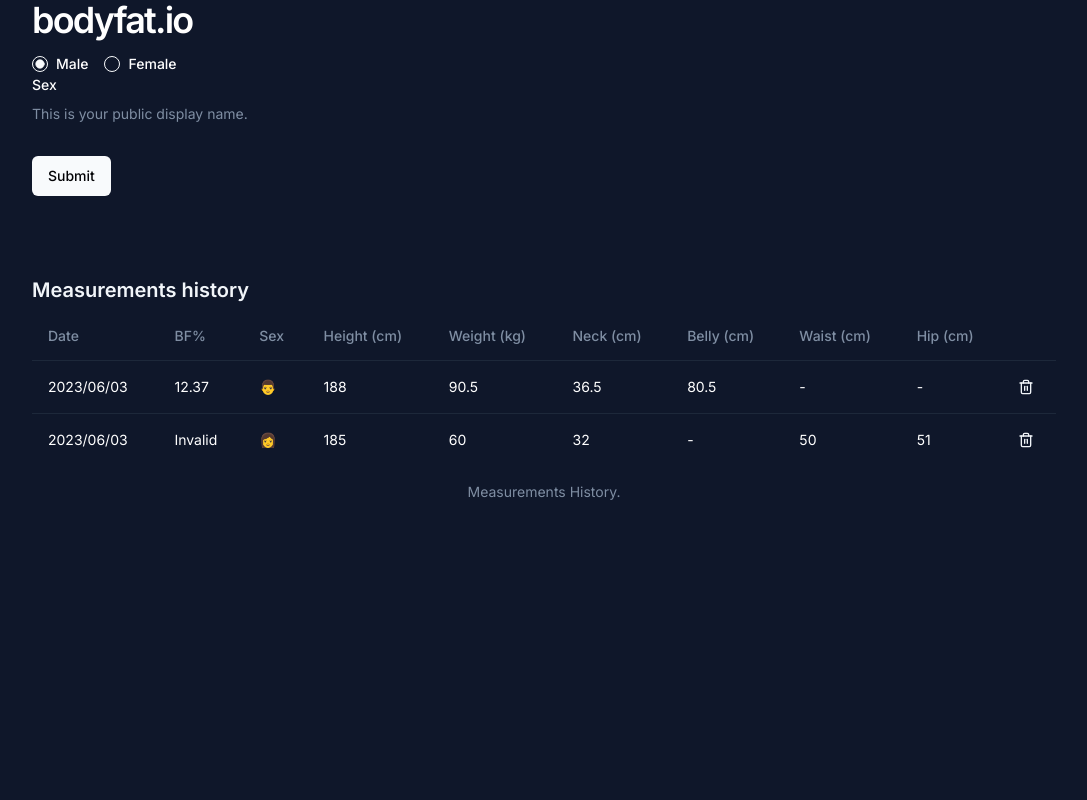
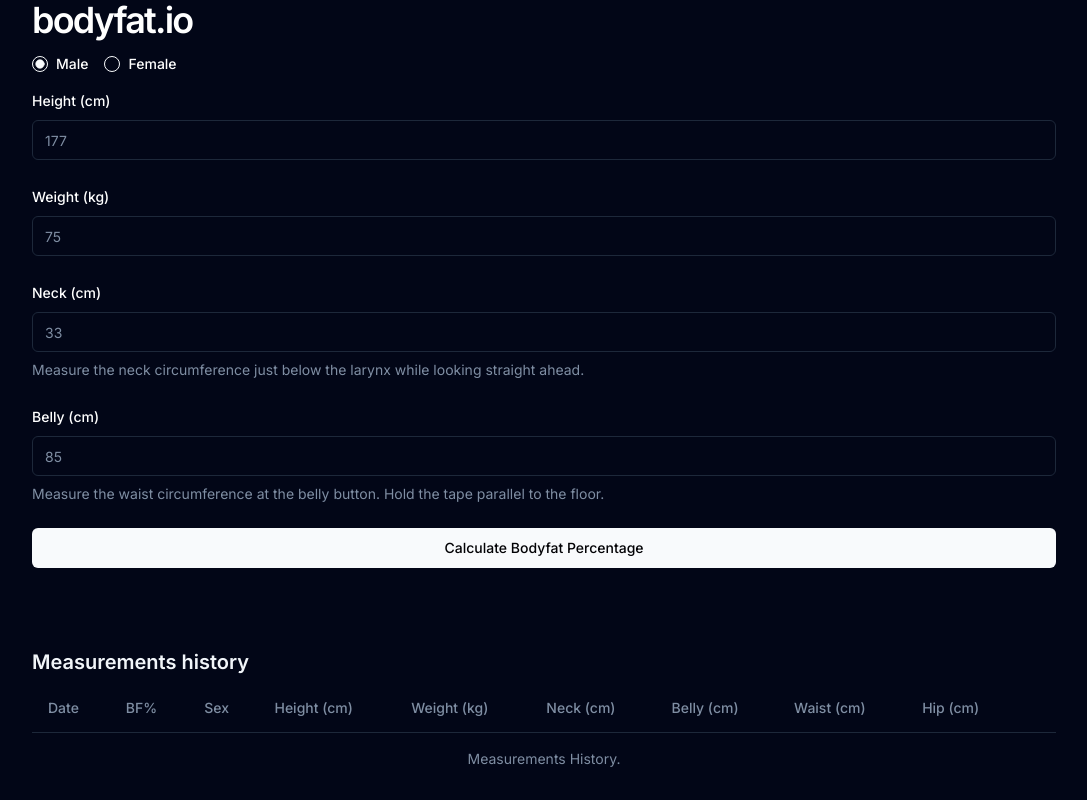
Before and after one commit to kulgg/bodyfat.cc, a Next.js app: page / in a window 1280 px wide. Shown: the whole page, without its empty margins (96-1183 px from the left). Built offline with nearby package versions, Linux system fonts and the light colour scheme.

Commit message:
Implement male form

```diff
--- /dev/null
+++ b/app/FemaleForm.tsx
@@ -0,0 +1,71 @@
+"use client";
+
+import { zodResolver } from "@hookform/resolvers/zod";
+import * as z from "zod";
+import {
+  Form,
+  FormControl,
+  FormDescription,
+  FormField,
+  FormItem,
+  FormLabel,
+  FormMessage,
+} from "@/components/ui/Form";
+import { Input } from "@/components/ui/input";
+import { Button } from "@/components/ui/button";
+import { useForm } from "react-hook-form";
+import {
+  Select,
+  SelectContent,
+  SelectItem,
+  SelectTrigger,
+  SelectValue,
+} from "@/components/ui/select";
+import { RadioGroup, RadioGroupItem } from "@/components/ui/radio-group";
+import { Label } from "@radix-ui/react-label";
+
+const formSchema = z.object({
+  height: z.number(),
+  weight: z.number(),
+  neck: z.number(),
+  belly: z.number(),
+  waist: z.number(),
+  hip: z.number(),
+});
+
+export default function FemaleForm() {
+  // 1. Define your form.
+  const form = useForm<z.infer<typeof formSchema>>({
+    resolver: zodResolver(formSchema),
+    defaultValues: {},
+  });
+
+  // 2. Define a submit handler.
+  function onSubmit(values: z.infer<typeof formSchema>) {
+    // Do something with the form values.
+    // ✅ This will be type-safe and validated.
+    console.log(values);
+  }
+
+  return (
+    <Form {...form}>
+      <form onSubmit={form.handleSubmit(onSubmit)} className="space-y-8">
+        <FormField
+          control={form.control}
+          name="sex"
+          render={({ field }) => (
+            <FormItem>
+              <FormLabel>Sex</FormLabel>
+              <FormControl></FormControl>
+              <FormDescription>
+                This is your public display name.
+              </FormDescription>
+              <FormMessage />
+            </FormItem>
+          )}
+        />
+        <Button type="submit">Submit</Button>
+      </form>
+    </Form>
+  );
+}
--- a/app/Forms.tsx
+++ b/app/Forms.tsx
@@ -1,22 +1,34 @@
+"use client";
 import { Label } from "@/components/ui/label";
 import { RadioGroup, RadioGroupItem } from "@/components/ui/radio-group";
-import React from "react";
+import React, { useState } from "react";
 import MaleForm from "./MaleForm";
+import FemaleForm from "./FemaleForm";
 
 function Forms() {
+  const [sexSelection, setSexSelection] = useState<"Male" | "Female">("Male");
+
   return (
-    <div>
-      <RadioGroup defaultValue="Male" className="flex items-center gap-4">
+    <div className="space-y-4">
+      <RadioGroup className="flex items-center gap-4" value={sexSelection}>
         <div className="flex items-center space-x-2">
-          <RadioGroupItem value="Male" id="Male" />
+          <RadioGroupItem
+            value="Male"
+            id="Male"
+            onClick={() => setSexSelection("Male")}
+          />
           <Label htmlFor="Male">Male</Label>
         </div>
         <div className="flex items-center space-x-2">
-          <RadioGroupItem value="Female" id="Female" />
+          <RadioGroupItem
+            value="Female"
+            id="Female"
+            onClick={() => setSexSelection("Female")}
+          />
           <Label htmlFor="Female">Female</Label>
         </div>
       </RadioGroup>
-      <MaleForm />
+      {sexSelection === "Male" ? <MaleForm /> : <FemaleForm />}
     </div>
   );
 }
--- a/app/History.tsx
+++ b/app/History.tsx
@@ -19,38 +19,10 @@
 import { Trash2 } from "lucide-react";
 import { ScrollArea } from "@/components/ui/scroll-area";
 
-const historyAtom = atomWithStorage<Entry[]>("history", []);
+export const historyAtom = atomWithStorage<Entry[]>("history", []);
 
 function History() {
   const [history, setHistory] = useAtom(historyAtom);
-  // const [history, setHistory] = useState<Entry[]>([]);
-
-  useEffect(() => {
-    setHistory((x) => [
-      ...x,
-      {
-        created: new Date().toISOString(),
-        measurement: {
-          belly: 80.5,
-          sex: Sex.MALE,
-          height: 188,
-          neck: 36.5,
-          weight: 90.5,
-        },
-      },
-      {
-        created: new Date().toISOString(),
-        measurement: {
-          sex: Sex.FEMALE,
-          height: 185,
-          weight: 60,
-          neck: 32,
-          waist: 50,
-          hip: 51,
-        },
-      },
-    ]);
-  }, []);
 
   return (
     <div>
--- a/app/MaleForm.tsx
+++ b/app/MaleForm.tsx
@@ -14,57 +14,127 @@
 import { Input } from "@/components/ui/input";
 import { Button } from "@/components/ui/button";
 import { useForm } from "react-hook-form";
-import {
-  Select,
-  SelectContent,
-  SelectItem,
-  SelectTrigger,
-  SelectValue,
-} from "@/components/ui/select";
-import { RadioGroup, RadioGroupItem } from "@/components/ui/radio-group";
-import { Label } from "@radix-ui/react-label";
+import { useAtom } from "jotai";
+import { historyAtom } from "./History";
+import { Sex } from "@/lib/model";
 
 const formSchema = z.object({
-  height: z.number(),
-  weight: z.number(),
-  neck: z.number(),
-  belly: z.number(),
-  waist: z.number(),
-  hip: z.number(),
+  height: z.preprocess(
+    (args) => (args === "" ? undefined : args),
+    z.coerce
+      .number({ invalid_type_error: "Height must be a number" })
+      .positive("Height must be positive")
+  ),
+  weight: z.preprocess(
+    (args) => (args === "" ? undefined : args),
+    z.coerce
+      .number({ invalid_type_error: "Weight must be a number" })
+      .positive("Weight must be positive")
+  ),
+  neck: z.preprocess(
+    (args) => (args === "" ? undefined : args),
+    z.coerce
+      .number({ invalid_type_error: "Neck must be a number" })
+      .positive("Neck must be positive")
+  ),
+  belly: z.preprocess(
+    (args) => (args === "" ? undefined : args),
+    z.coerce
+      .number({ invalid_type_error: "Belly must be a number" })
+      .positive("Belly must be positive")
+  ),
 });
 
 export default function MaleForm() {
-  // 1. Define your form.
   const form = useForm<z.infer<typeof formSchema>>({
     resolver: zodResolver(formSchema),
     defaultValues: {},
   });
 
-  // 2. Define a submit handler.
+  const [history, setHistory] = useAtom(historyAtom);
+
   function onSubmit(values: z.infer<typeof formSchema>) {
-    // Do something with the form values.
-    // ✅ This will be type-safe and validated.
-    console.log(values);
+    setHistory((prev) => [
+      ...prev,
+      {
+        created: new Date().toISOString(),
+        measurement: {
+          sex: Sex.MALE,
+          height: values.height,
+          weight: values.weight,
+          neck: values.neck,
+          belly: values.belly,
+        },
+      },
+    ]);
   }
 
   return (
     <Form {...form}>
-      <form onSubmit={form.handleSubmit(onSubmit)} className="space-y-8">
+      <form onSubmit={form.handleSubmit(onSubmit)} className="space-y-6">
         <FormField
           control={form.control}
-          name="sex"
+          name="height"
           render={({ field }) => (
             <FormItem>
-              <FormLabel>Sex</FormLabel>
-              <FormControl></FormControl>
+              <FormLabel>Height (cm)</FormLabel>
+              <FormControl>
+                <Input placeholder="177" {...field} />
+              </FormControl>
+              <FormMessage />
+            </FormItem>
+          )}
+        />
+        <FormField
+          control={form.control}
+          name="weight"
+          render={({ field }) => (
+            <FormItem>
+              <FormLabel>Weight (kg)</FormLabel>
+              <FormControl>
+                <Input placeholder="75" {...field} />
+              </FormControl>
+              <FormMessage />
+            </FormItem>
+          )}
+        />
+        <FormField
+          control={form.control}
+          name="neck"
+          render={({ field }) => (
+            <FormItem>
+              <FormLabel>Neck (cm)</FormLabel>
+              <FormControl>
+                <Input placeholder="33" {...field} />
+              </FormControl>
               <FormDescription>
-                This is your public display name.
+                Measure the neck circumference just below the larynx while
+                looking straight ahead.
               </FormDescription>
               <FormMessage />
             </FormItem>
           )}
         />
-        <Button type="submit">Submit</Button>
+        <FormField
+          control={form.control}
+          name="belly"
+          render={({ field }) => (
+            <FormItem>
+              <FormLabel>Belly (cm)</FormLabel>
+              <FormControl>
+                <Input placeholder="85" {...field} />
+              </FormControl>
+              <FormDescription>
+                Measure the waist circumference at the belly button. Hold the
+                tape parallel to the floor.
+              </FormDescription>
+              <FormMessage />
+            </FormItem>
+          )}
+        />
+        <Button type="submit" className="w-full">
+          Calculate Bodyfat Percentage
+        </Button>
       </form>
     </Form>
   );
--- a/app/layout.tsx
+++ b/app/layout.tsx
@@ -18,7 +18,7 @@
     <html lang="en">
       <body
         className={cn(
-          "bg-slate-900 text-white max-w-5xl mx-auto dark",
+          "bg-slate-950 text-white max-w-5xl mx-auto dark",
           inter.className
         )}
       >
```
Also changed, not shown: 1 other file (tests, documents, lock files or other folders).
